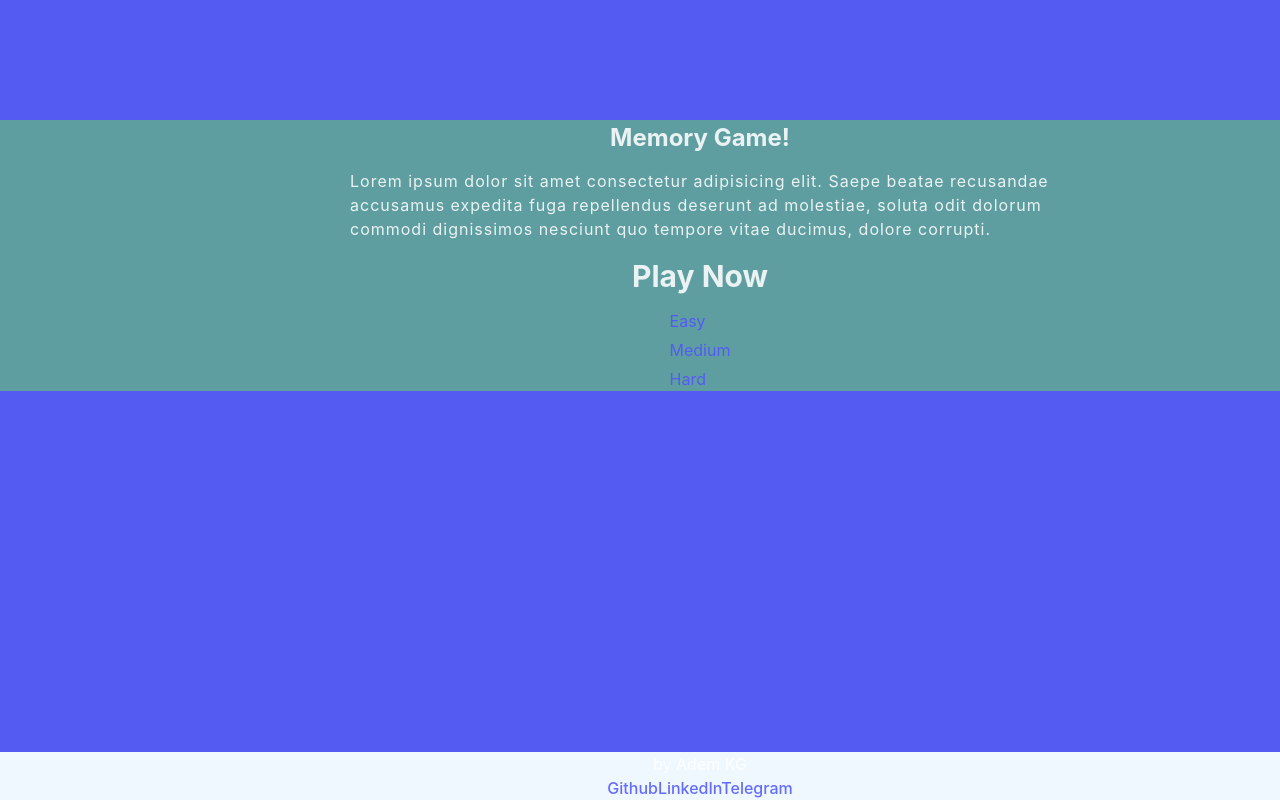
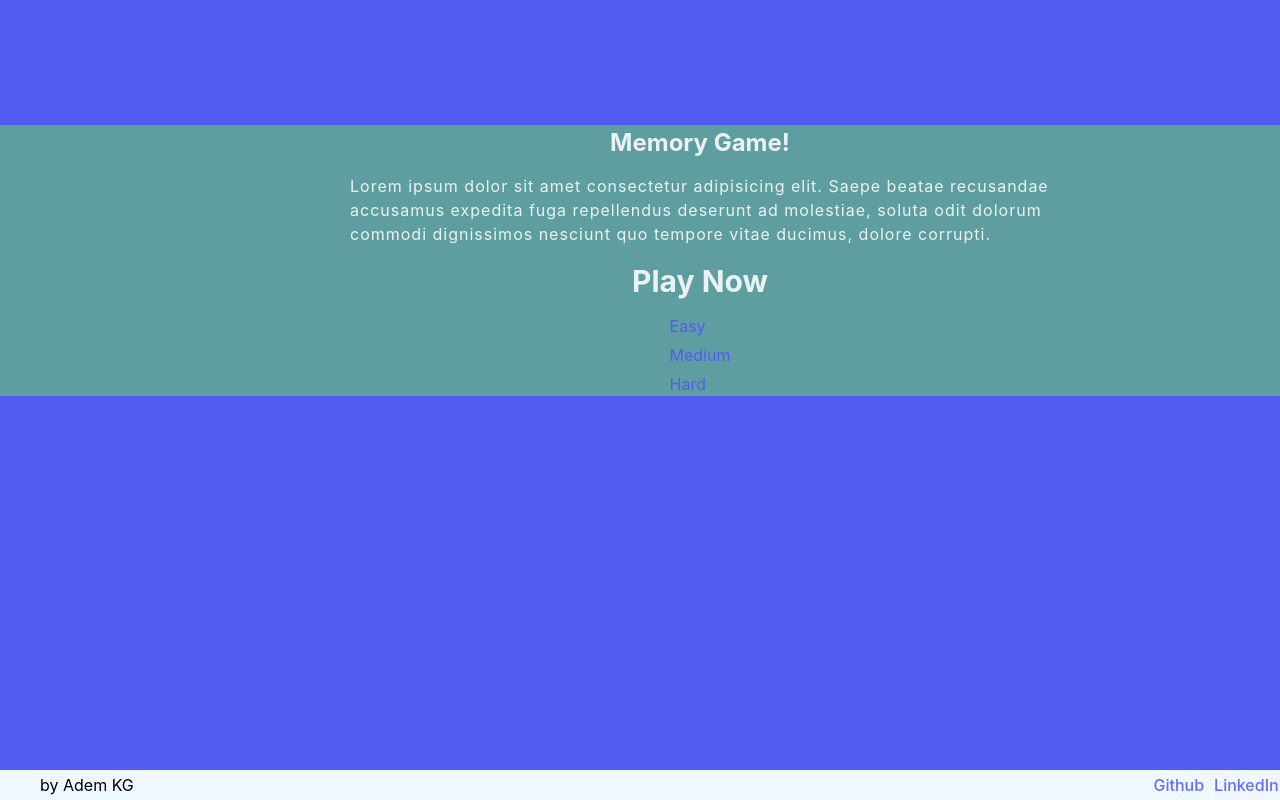
Before and after one commit to marwanGA09/pokemon-memory-game, a React (Vite) app: page / in a window 1280 px wide. Shown: the top 800 px of the page. Built offline with nearby package versions, Linux system fonts and the light colour scheme.

Commit message:
style space

```diff
--- a/src/index.css
+++ b/src/index.css
@@ -1,8 +1,8 @@
 *,
 *::after,
 *::before {
+  margin: 0;
   padding: 0;
-  margin: 0;
   box-sizing: border-box;
 }
 
@@ -91,13 +91,18 @@ label:hover::before {
 }
 
 .score-board {
-  background-color: aquamarine;
+  background-color: rgb(80, 187, 14);
   color: black;
   align-self: flex-start;
   display: flex;
-  justify-content: flex-end;
+  justify-content: center;
   align-items: center;
-  padding: 1rem 2rem 1rem 70rem;
+  gap: 2rem;
+  padding: 0.5rem 2rem;
+}
+
+.score-board h3 {
+  margin-right: auto;
 }
 
 .game-boards {
@@ -116,7 +121,16 @@ label:hover::before {
   background-color: aliceblue;
   width: 100%;
   align-self: flex-end;
-  text-align: center;
+  display: flex;
+  justify-content: space-between;
+  color: black;
+  padding: 0.3rem 4rem;
+}
+
+.links {
+  display: flex;
+  gap: 1rem;
+  align-items: center;
 }
 
 input {
```
